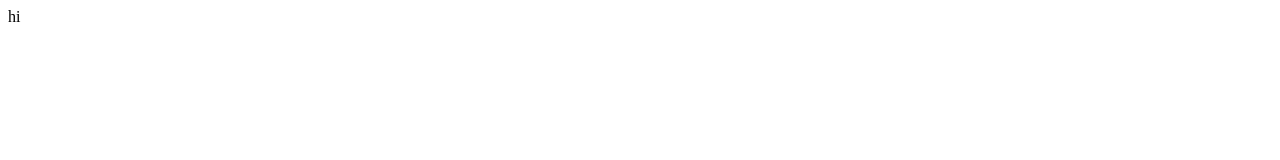
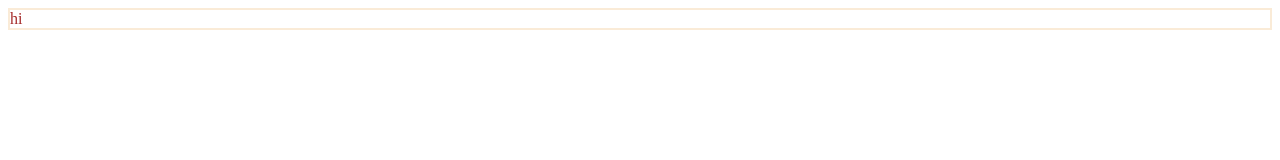
Before and after one commit to yuvieee01/localrepo, a plain HTML site: page index.html in a window 1280 px wide. Drawn offline with Linux system fonts and the light colour scheme.

Commit message:
added styling to p

```diff
--- a/index.html
+++ b/index.html
@@ -1 +1,7 @@
+<style>
+    p{
+        color: brown;
+        border: 2px solid antiquewhite;
+    }
+</style>
 <p>hi</p>
```
